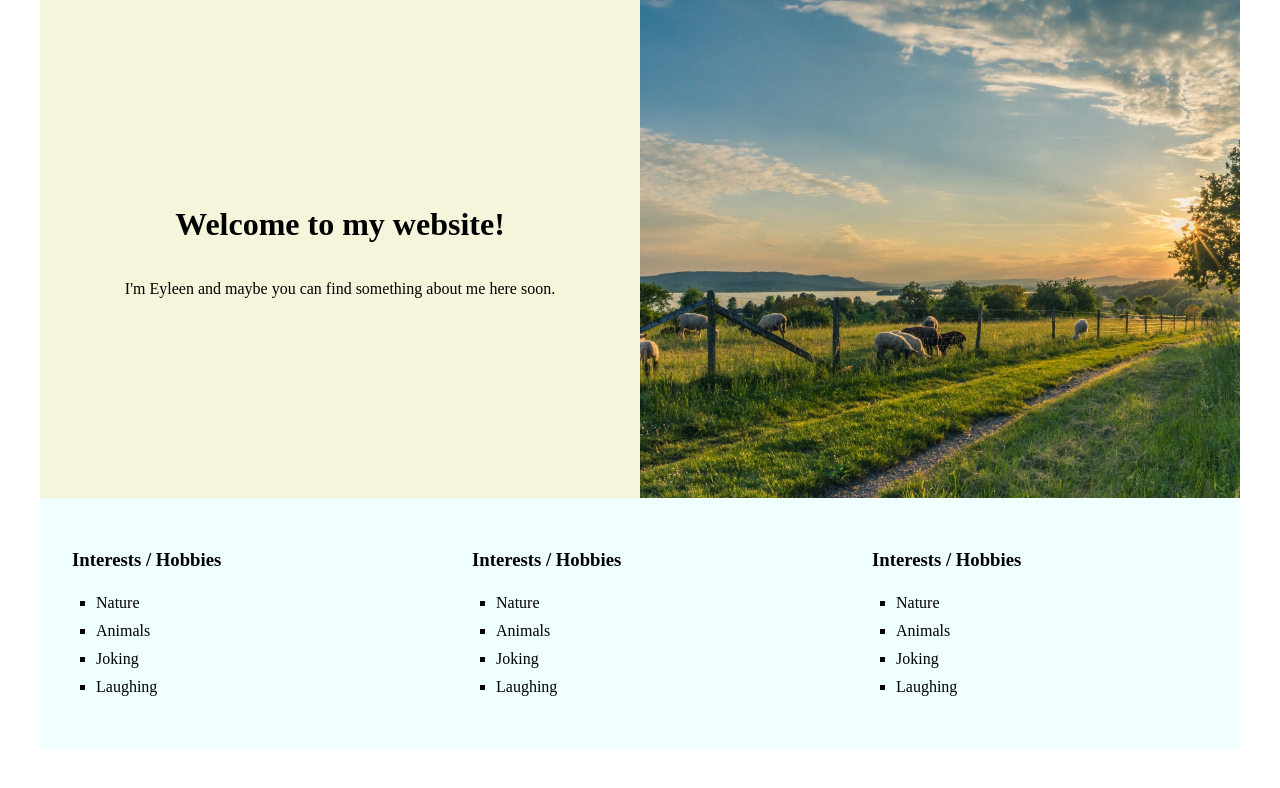
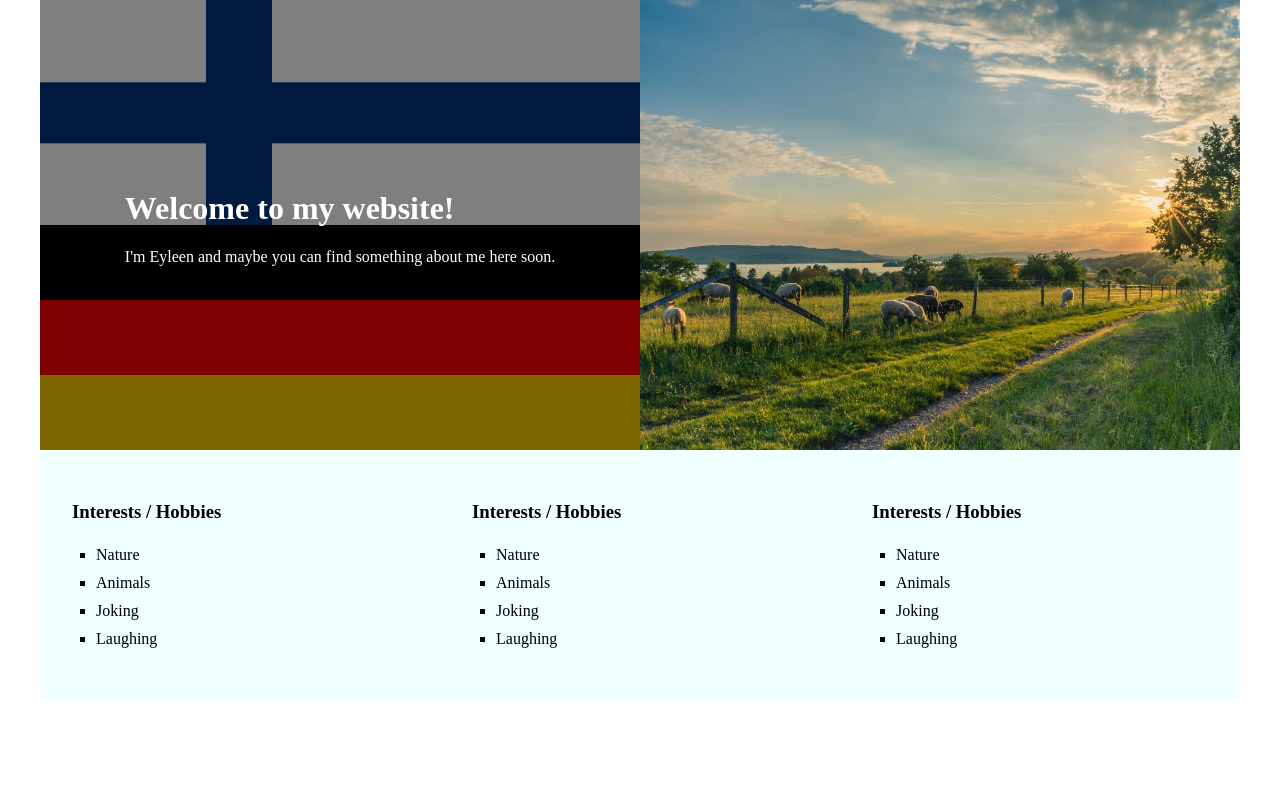
Before and after one commit to eyleendoerfel/eyleendoerfel.github.io, a plain HTML site: page index.html in a window 1280 px wide. Drawn offline with Linux system fonts and the light colour scheme.

Commit message:
Add css flags background to hero-block content column

```diff
--- a/index.html
+++ b/index.html
@@ -10,11 +10,43 @@
 		<div class="content-wrapper">
 			<div class="hero-block">
 				<div class="hero-block__column hero-block__column--left">
-					<h1>Welcome to my website!</h1>
-					<p>
-						I'm Eyleen and maybe you can find something about me
-						here soon.
-					</p>
+					<div class="hero-block__flag hero-block__flag--germany">
+						<div class="flag__germany">
+							<span
+								class="
+									flag__germany--stripe
+									flag__germany--stripe-black
+								"
+							></span>
+							<span
+								class="
+									flag__germany--stripe
+									flag__germany--stripe-red
+								"
+							></span>
+							<span
+								class="
+									flag__germany--stripe
+									flag__germany--stripe-gold
+								"
+							></span>
+						</div>
+					</div>
+					<div class="hero-block__flag hero-block__flag--finland">
+						<div class="flag__finland">
+							<div class="flag__finland--stripe-horizontal"></div>
+							<div class="flag__finland--stripe-vertical"></div>
+						</div>
+					</div>
+					<div class="hero-block__content-wrapper">
+						<div class="hero-block__content">
+							<h1>Welcome to my website!</h1>
+							<p>
+								I'm Eyleen and maybe you can find something
+								about me here soon.
+							</p>
+						</div>
+					</div>
 				</div>
 				<div
 					class="hero-block__column hero-block__column--right"
--- a/style.css
+++ b/style.css
@@ -15,14 +15,10 @@ body {
 .hero-block__column {
 	background: beige;
 	min-height: 150px;
-	padding: 16px;
 }
 
 .hero-block__column--left {
-	display: flex;
-	flex-direction: column;
-	justify-content: center;
-	align-items: center;
+	position: relative;
 }
 
 .hero-block__column--right {
@@ -30,6 +26,45 @@ body {
 	background-position: 50% 50%;
 	background-repeat: no-repeat;
 	background-size: cover;
+}
+
+.hero-block__column--right {
+	background: beige;
+	background-position: 50% 50%;
+	background-repeat: no-repeat;
+	background-size: cover;
+}
+
+.hero-block__content-wrapper {
+	background: rgba(0, 0, 0, 0.5);
+	height: 100%;
+	width: 100%;
+	position: relative;
+	display: flex;
+	flex-direction: column;
+	justify-content: center;
+	align-items: center;
+	min-height: 150px;
+}
+
+.hero-block__content {
+	color: #fff;
+	z-index: 5;
+	padding: 16px;
+}
+
+.hero-block__flag {
+	position: absolute;
+	height: 50%;
+	width: 100%;
+}
+
+.hero-block__flag--finland {
+	top: 0;
+}
+
+.hero-block__flag--germany {
+	bottom: 0;
 }
 
 .columns-block {
@@ -70,10 +105,54 @@ body {
 	.hero-block__column {
 		width: 50%;
 		min-height: 450px;
-		padding: 24px;
 	}
 
 	.hero-block {
 		flex-direction: row;
 	}
 }
+
+.flag__germany {
+	height: 100%;
+	width: 100%;
+}
+.flag__germany--stripe {
+	display: block;
+	width: 100%;
+	height: 33.3%;
+}
+
+.flag__germany--stripe-black {
+	background-color: #000000;
+}
+.flag__germany--stripe-red {
+	background-color: #ff0000;
+}
+.flag__germany--stripe-gold {
+	background-color: #ffcc00;
+}
+
+.flag__finland {
+	background-color: #fff;
+	height: 100%;
+	width: 100%;
+	position: relative;
+}
+
+.flag__finland--stripe-horizontal {
+	position: absolute;
+	background-color: #003580;
+	top: 50%;
+	left: 0;
+	width: 100%;
+	height: 27.2727%;
+	transform: translateY(-50%);
+}
+.flag__finland--stripe-vertical {
+	position: absolute;
+	background-color: #003580;
+	top: 0;
+	left: 27.7%;
+	width: 11%;
+	height: 100%;
+}
```
